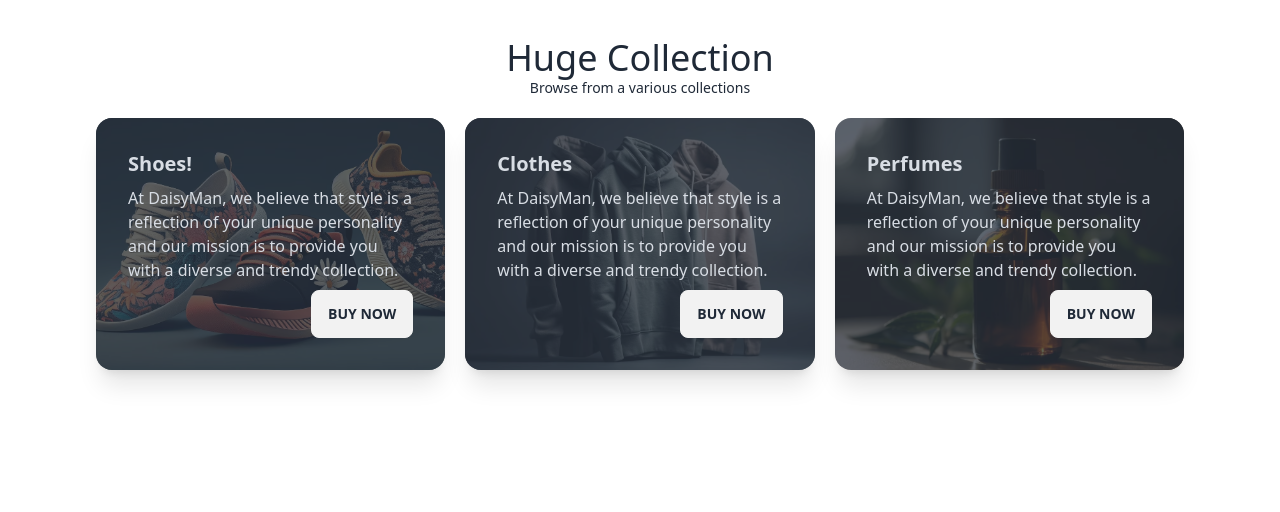
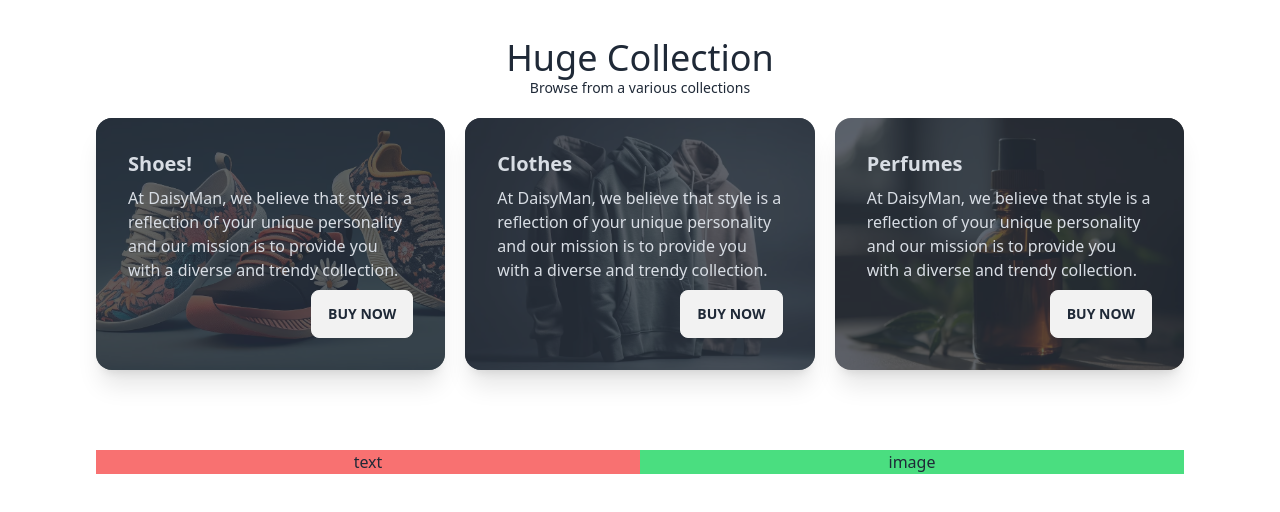
Before and after one commit to rirubelhossain/daisyui-web, a plain HTML site: page index.html in a window 1280 px wide. Shown: the part 822-1334 px from the top of the page. Before the commit the page ends 1252 px from the top, so only its background shows below. Drawn offline with nearby package versions, Linux system fonts and the light colour scheme.

Commit message:
flex understaing in tailwindcss

```diff
--- a/index.html
+++ b/index.html
@@ -93,7 +93,7 @@
         </div>
 
         <!-- Cards Section -->
-        <div class="grid md:grid-cols-2 lg:grid-cols-3 gap-5">
+        <div class="grid md:grid-cols-2 lg:grid-cols-3 gap-5 ">
             <div class="card bg-base-100 shadow-xl image-full">
                 <figure><img src="./images/shoes.avif" alt="Shoes" /></figure>
                 <div class="card-body">
@@ -120,7 +120,7 @@
                 </div>
             </div>
 
-            <div class="card  bg-base-100 shadow-xl image-full">
+            <div class="card  bg-base-100 shadow-xl image-full ">
                 <figure><img src="./images/perfume.avif" alt="Shoes" /></figure>
                 <div class="card-body">
                 <h2 class="card-title">Perfumes</h2>
@@ -135,7 +135,14 @@
         </div>
         <!-- Card Sections end -->
 
+     </section>
 
+     <!-- Featured section -->
+     <section class="max-w-screen-xl mx-auto px-8 md:px-16 lg:px-24 py-5 my-10">
+        <div class="flex">
+            <div class="bg-red-400 flex-1 text-center">text</div>
+            <div class="bg-green-400 flex-1 text-center">image</div>
+        </div>
      </section>
 </body>
 </html>
```
